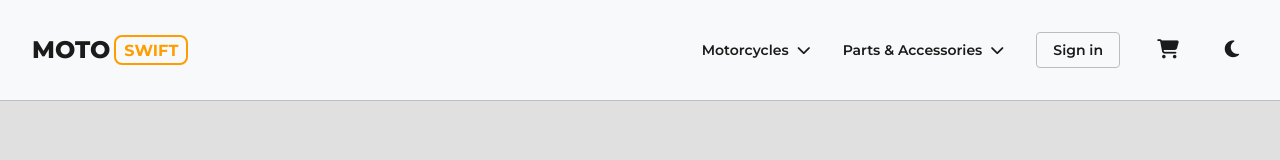
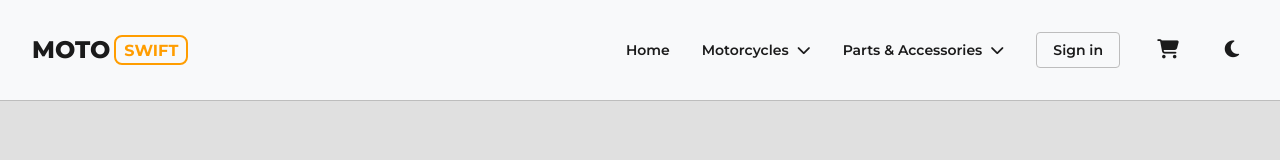
Before and after one commit to BrianPHL/motoswift-ecommerce, a React (Vite) app in the folder client/: page / in a window 1280 px wide. Shown: the top 160 px of the page. Built offline with nearby package versions, Linux system fonts and the light colour scheme.

Commit message:
fix(frontend): missing isNested Anchor prop

```diff
--- a/client/src/components/Header/index.jsx
+++ b/client/src/components/Header/index.jsx
@@ -25,6 +25,7 @@ const Header = () => {
                         <Anchor
                             label="Home"
                             href="/"
+                            isNested={ false }
                         />
                         <Anchor
                             id="motorcycleDropdown"
```
